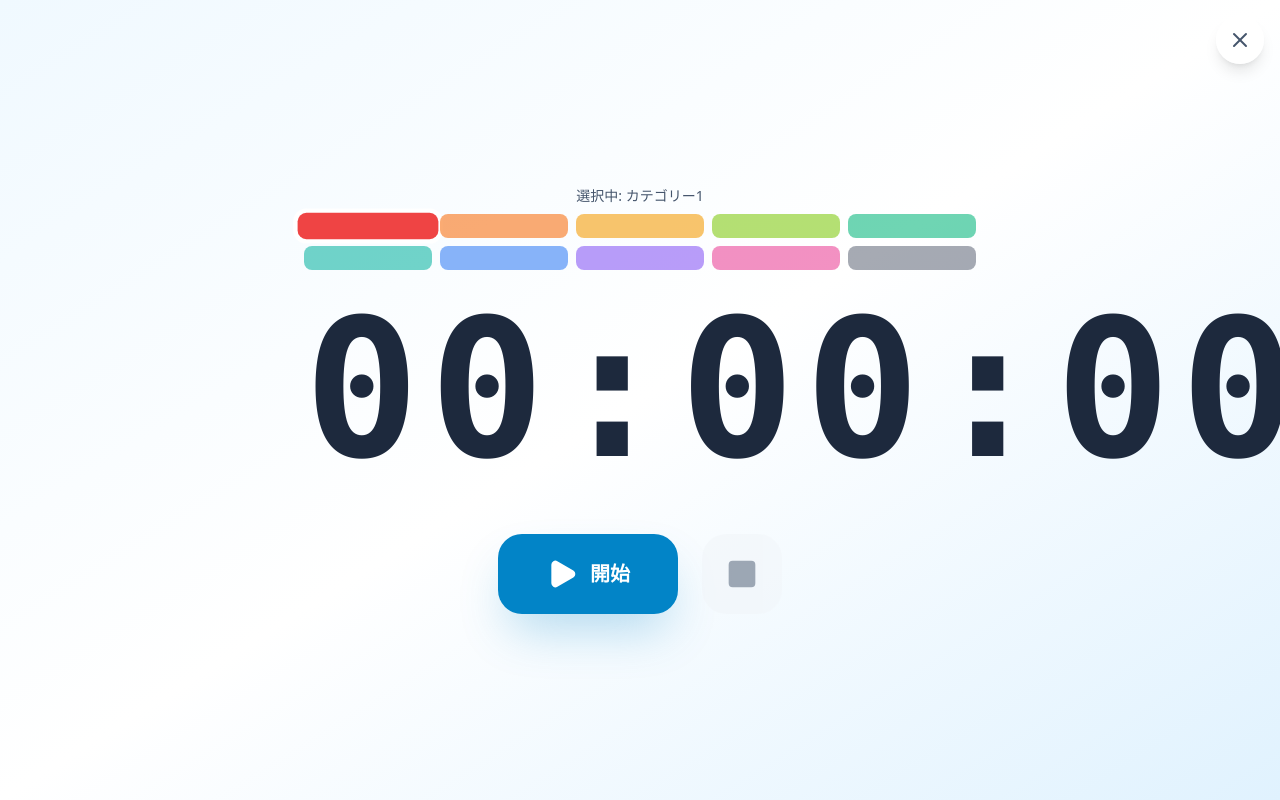
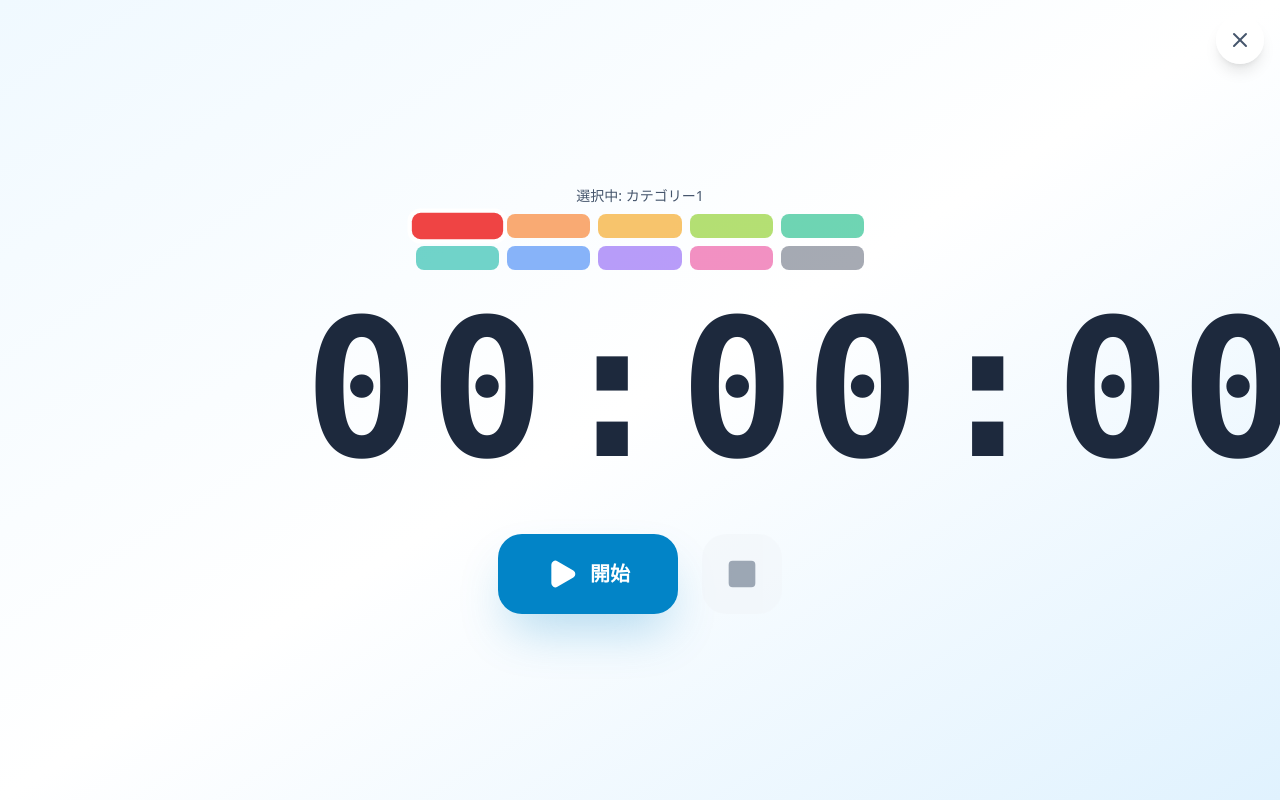
Before and after one commit to koudai-1011/study-time-tool, a React (Vite) app: page / in a window 1280 px wide. Both pictures are taken after a click on the button "計測開始". Built offline with nearby package versions, Linux system fonts and the light colour scheme; no server answers.

Commit message:
Center align timer display on desktop

```diff
--- a/src/components/Timer.tsx
+++ b/src/components/Timer.tsx
@@ -258,7 +258,7 @@ export const Timer: React.FC<TimerProps> = ({ fullscreen = false, onClose }) =>
   };
 
   const CategorySelector = ({ compact = false }: { compact?: boolean }) => (
-    <div className={`grid ${compact ? 'grid-cols-5' : 'grid-cols-5'} gap-2 ${compact ? '' : 'mb-4'}`}>
+    <div className={`grid ${compact ? 'grid-cols-5' : 'grid-cols-5'} gap-2 ${compact ? '' : 'mb-4'} justify-center mx-auto max-w-md`}>
       {settings.categories.map(category => (
         <button
           key={category.id}
```
